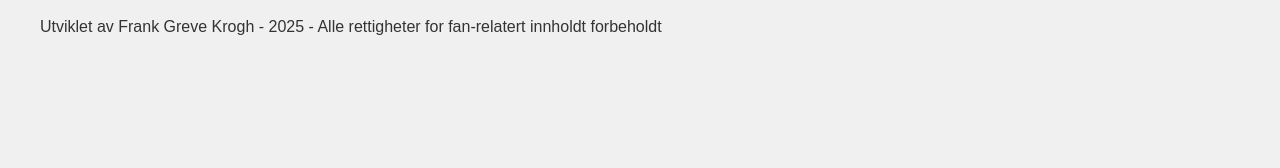
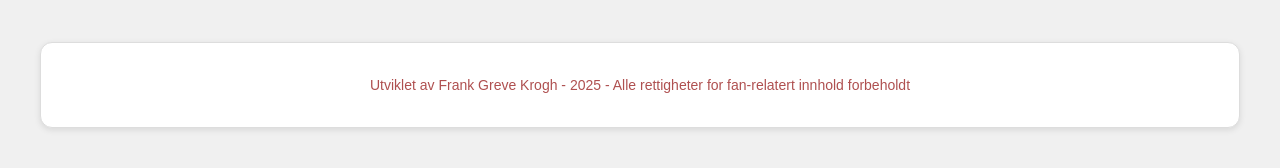
Before and after one commit to GreveCommisions/beist, a plain HTML site: page index.html in a window 1280 px wide. Shown: the part 538-706 px from the top of the page. Drawn offline with Linux system fonts and the light colour scheme.

Commit message:
Update index.html

```diff
--- a/index.html
+++ b/index.html
@@ -14,10 +14,20 @@
       h1 {
           color: #57295fcc;
       }
+      .footerui {
+        color: #af5050;
+        text-align: center;
+        font-size: 14px;
+        padding: 20px;
+        background-color: #ffffff;
+        border: 1px solid #ddd;
+        border-radius: 12px;
+        box-shadow: 0 2px 6px rgba(0,0,0,0.1);
+        margin-top: 40px;
+      }
   </style>
 </head>
 <body>
-
 
   <h1>Velkommen til BeistPedia</h1>
   <p>Dette er en fan-side for BEIST.</p>
@@ -25,9 +35,8 @@
   <h2>BEIST Spilleliste</h2>
   <iframe style="border-radius:12px" src="https://open.spotify.com/embed/playlist/1B3waQ3VhU2y5uqgUZSaLj?utm_source=generator&theme=0" width="100%" height="352" frameBorder="0" allowfullscreen="" allow="autoplay; clipboard-write; encrypted-media; fullscreen; picture-in-picture" loading="lazy"></iframe>
 
-
-<footer>
-  <p>Utviklet av Frank Greve Krogh - 2025 - Alle rettigheter for fan-relatert innholdt forbeholdt</p>
+  <footer class="footerui">
+    <p>Utviklet av Frank Greve Krogh - 2025 - Alle rettigheter for fan-relatert innhold forbeholdt</p>
   </footer>
 
 </body>
```
Lines whose indentation alone changed are shown as unchanged.
